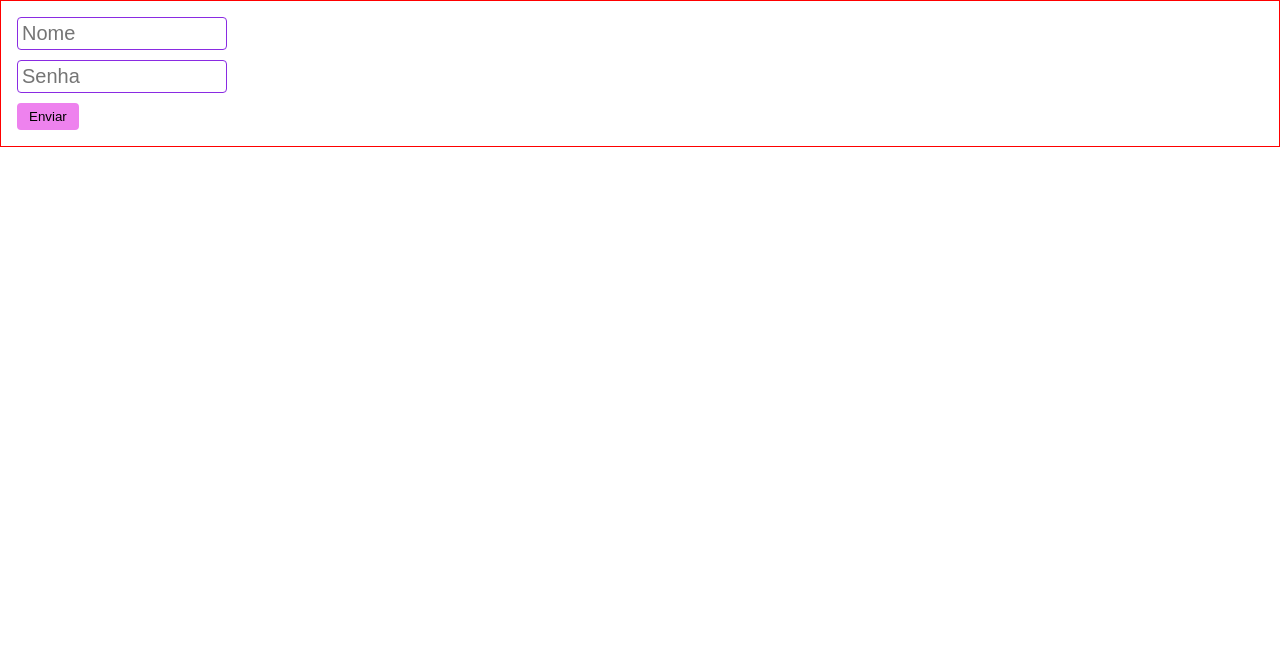
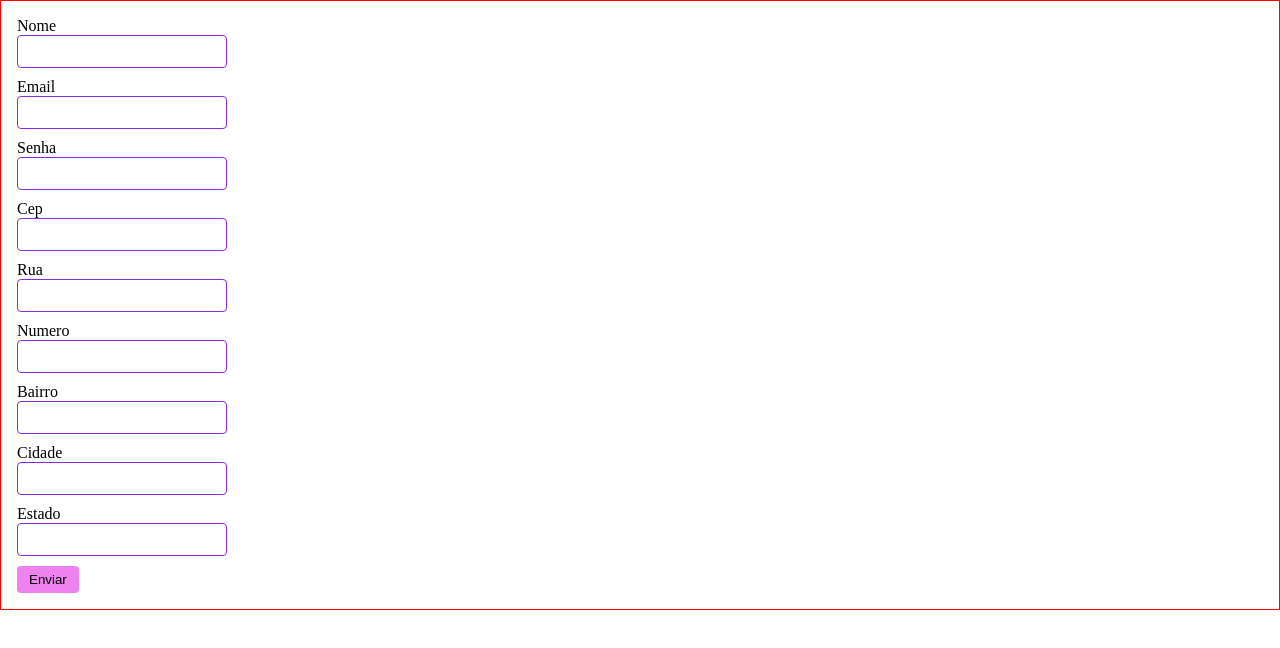
Before and after one commit to AlvesPHGA/react-study, a React (Vite) app in the folder stage04-forms/: page / in a window 1280 px wide. Shown: the top 648 px of the page. Built offline with nearby package versions, Linux system fonts and the light colour scheme.

Commit message:
updated some docs

```diff
--- a/stage04-forms/src/App.jsx
+++ b/stage04-forms/src/App.jsx
@@ -1,35 +1,12 @@
 import React from 'react';
-import { Button } from './components/Form/Button.style';
-import { Form } from './components/Form/Form.style';
-import { Input } from './components/Form/Input.style';
+import Form from './components/Form/Form';
 
 function App() {
-   const [name, setName] = React.useState('');
-   const [password, setPassword] = React.useState('');
+   const [form, setForm] = React.useState('');
 
-   function handleSubmit(ev) {
-      ev.preventDefault();
-      console.log(name, password);
-   }
    return (
       <>
-         <Form onSubmit={handleSubmit}>
-            <Input
-               type="text"
-               name="name"
-               value={name}
-               onChange={(ev) => setName(ev.target.value)}
-               placeholder="Nome"
-            ></Input>
-            <Input
-               type="password"
-               name="password"
-               value={password}
-               onChange={(ev) => setPassword(ev.target.value)}
-               placeholder="Senha"
-            ></Input>
-            <Button>Enviar</Button>
-         </Form>
+         <Form form={form} setForm={setForm} />
       </>
    );
 }
--- a/stage04-forms/src/components/Form/Button.style.jsx
+++ b/stage04-forms/src/components/Form/Button.jsx
@@ -1,6 +1,6 @@
 import styled from 'styled-components';
 
-export const Button = styled.button`
+const ButtonStyled = styled.button`
    width: fit-content;
    height: fit-content;
    padding: 4px 10px;
@@ -8,3 +8,13 @@ export const Button = styled.button`
    border: 2px solid violet;
    border-radius: 4px;
 `;
+
+const Button = () => {
+   return (
+      <>
+         <ButtonStyled>Enviar</ButtonStyled>
+      </>
+   );
+};
+
+export default Button;
--- /dev/null
+++ b/stage04-forms/src/components/Form/Form.jsx
@@ -0,0 +1,102 @@
+import React from 'react';
+import styled from 'styled-components';
+import Button from './Button';
+import { InputStyled } from './Input';
+
+const FormStyled = styled.form`
+   padding: 1rem;
+   border: 1px solid red;
+   display: flex;
+   flex-direction: column;
+   gap: 10px;
+`;
+
+const listInfo = [
+   {
+      id: 'nome',
+      type: 'text',
+      legend: 'Nome',
+   },
+   {
+      id: 'email',
+      type: 'text',
+      legend: 'Email',
+   },
+   {
+      id: 'senha',
+      type: 'password',
+      legend: 'Senha',
+   },
+   {
+      id: 'cep',
+      type: 'text',
+      legend: 'Cep',
+   },
+   {
+      id: 'rua',
+      type: 'text',
+      legend: 'Rua',
+   },
+   {
+      id: 'numero',
+      type: 'number',
+      legend: 'Numero',
+   },
+   {
+      id: 'bairro',
+      type: 'text',
+      legend: 'Bairro',
+   },
+   {
+      id: 'cidade',
+      type: 'text',
+      legend: 'Cidade',
+   },
+   {
+      id: 'estado',
+      type: 'text',
+      legend: 'Estado',
+   },
+];
+
+const Form = ({ form, setForm }) => {
+   const [response, setResponse] = React.useState(null);
+
+   function handleChange({ target }) {
+      const { id, value } = target;
+      setForm({ ...form, [id]: value });
+   }
+
+   function handleSubmit(ev) {
+      ev.preventDefault();
+
+      fetch('https://ranekapi.origamid.dev/json/api/usuario', {
+         method: 'POST',
+         headers: {
+            'Content-type': 'application/json',
+         },
+         body: JSON.stringify(form),
+      }).then((res) => setResponse(res));
+   }
+   return (
+      <>
+         <FormStyled onSubmit={handleSubmit}>
+            {listInfo.map(({ id, type, legend }) => (
+               <label key={id} htmlFor={id}>
+                  <legend>{legend}</legend>
+                  <InputStyled
+                     type={type}
+                     name={id}
+                     id={id}
+                     onChange={handleChange}
+                  ></InputStyled>
+               </label>
+            ))}
+            {response && <p>Formulario enviado com sucesso</p>}
+            <Button />
+         </FormStyled>
+      </>
+   );
+};
+
+export default Form;
--- a/stage04-forms/src/components/Form/Form.style.jsx
+++ /dev/null
@@ -1,9 +0,0 @@
-import styled from 'styled-components';
-
-export const Form = styled.form`
-   padding: 1rem;
-   border: 1px solid red;
-   display: flex;
-   flex-direction: column;
-   gap: 10px;
-`;
--- a/stage04-forms/src/components/Form/Input.style.jsx
+++ b/stage04-forms/src/components/Form/Input.jsx
@@ -1,6 +1,6 @@
 import styled from 'styled-components';
 
-export const Input = styled.input`
+export const InputStyled = styled.input`
    width: 200px;
    height: fit-content;
    border: 1px solid blueviolet;
```
